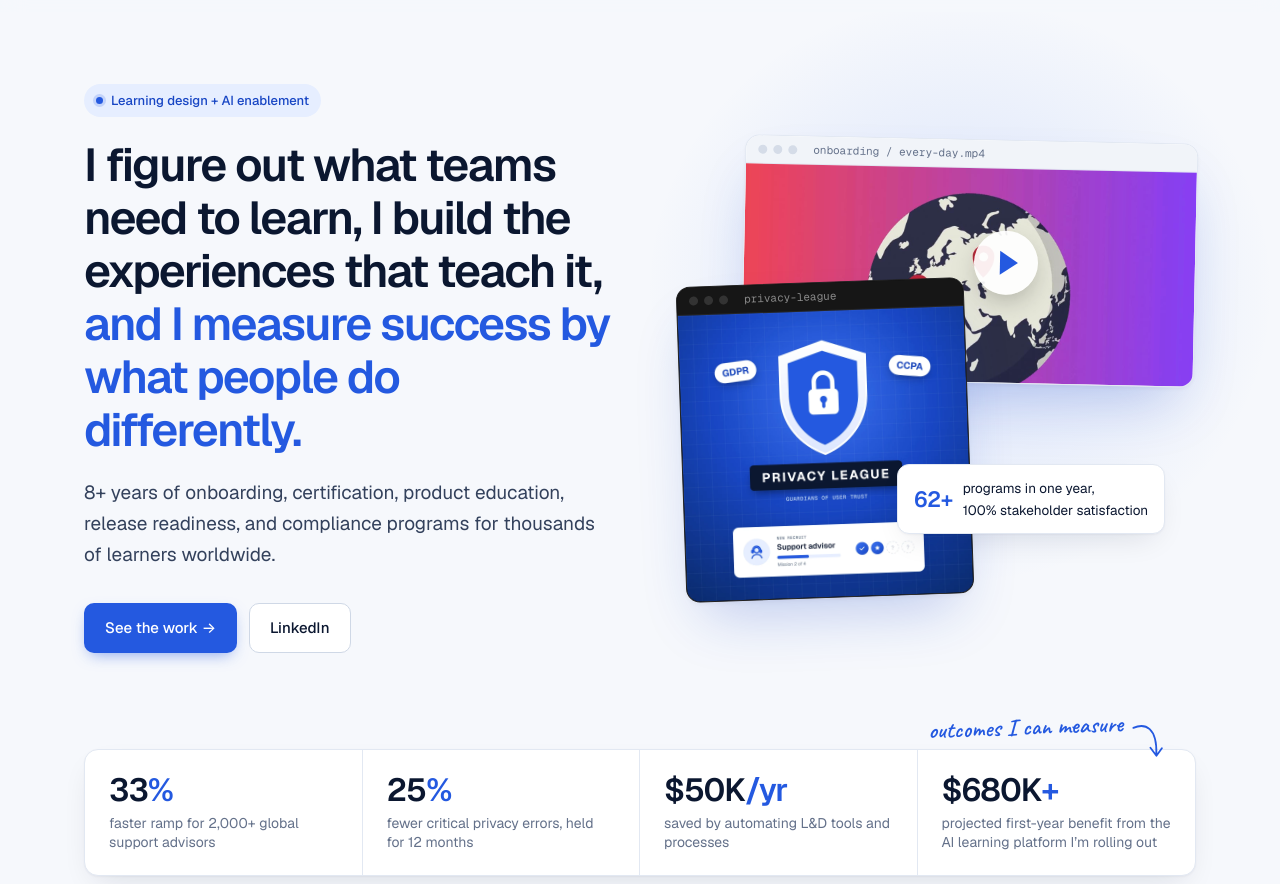
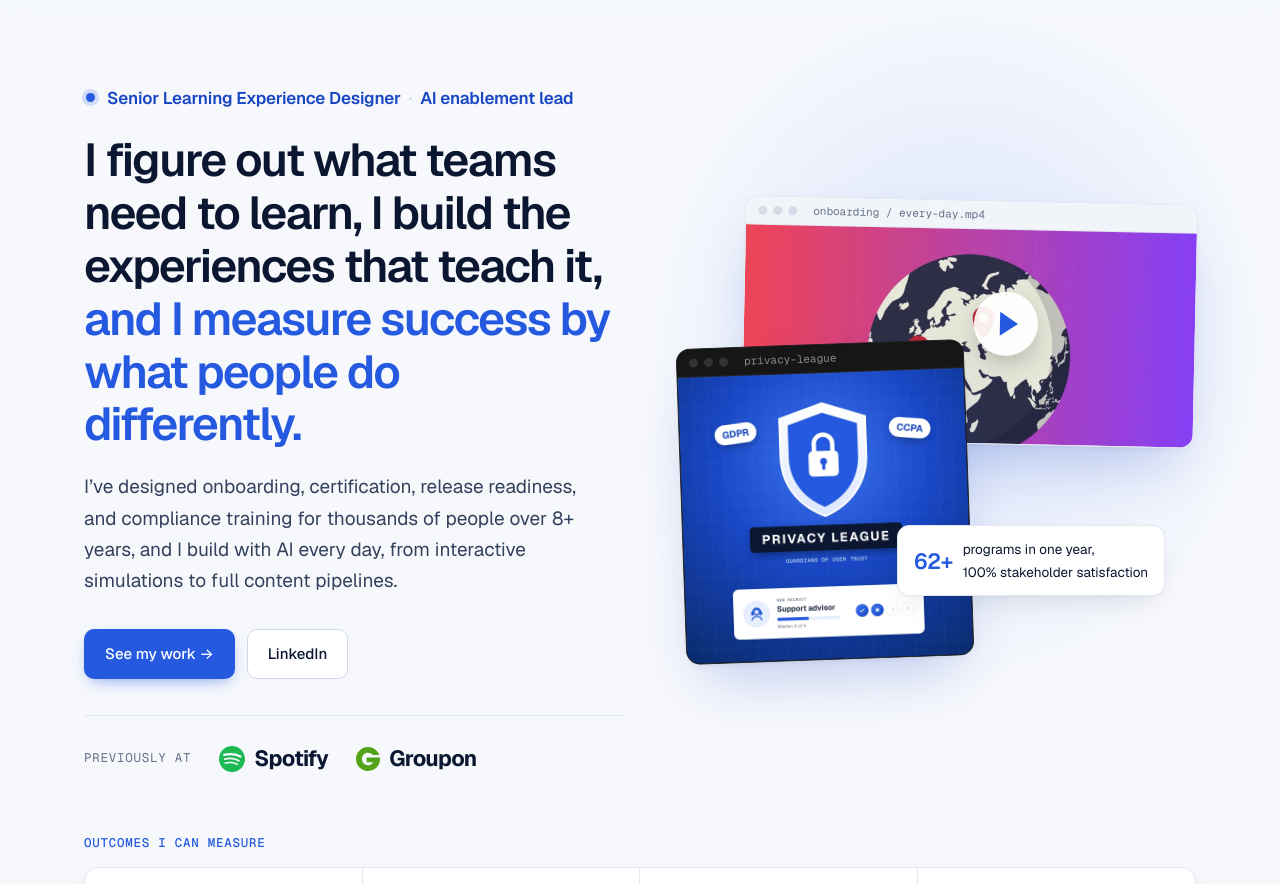
Before and after one commit to iamcalledlaura-cmyk/iamcalledlaura-cmyk.github.io, a plain HTML site: page index.html in a window 1280 px wide. Shown: the part 57-941 px from the top of the page. Drawn offline with nearby package versions, Linux system fonts and the light colour scheme.

Commit message:
Homepage: bigger role line, stronger subhead, See my work, Spotify/Groupon logos, outcomes label, $680K wording
Co-Authored-By: Claude Opus 5.5 <noreply@anthropic.com>
Claude-Session: https://claude.ai/code/session_01SdDVEZidniEXnjTLXEhyqS

```diff
--- a/index.html
+++ b/index.html
@@ -38,6 +38,20 @@
 .about-chips span{background:rgba(255,255,255,.06);border-color:rgba(255,255,255,.16);color:#DCE4F3}
 @media (max-width:860px){.about-merged{grid-template-columns:1fr;padding:32px 22px;gap:32px}}
 </style>
+<style>
+.hero-role{display:block;font-size:17px;font-weight:600;color:var(--blue-700);letter-spacing:-.01em;margin:0}
+.hero-role .dot{display:inline-block;vertical-align:middle;margin:-3px 12px 0 2px;width:9px;height:9px;border-radius:50%;background:var(--blue-600);box-shadow:0 0 0 4px rgba(36,89,224,.18);flex:none}
+.hero-role .sep{color:var(--blue-200);margin:0 4px}
+.prev-at{display:flex;align-items:center;flex-wrap:wrap;gap:14px 28px;margin-top:36px;padding-top:24px;border-top:1px solid var(--line)}
+.prev-label{font-family:var(--mono);font-size:12.5px;letter-spacing:.06em;text-transform:uppercase;color:var(--muted)}
+.prev-logo{display:inline-flex;align-items:center;gap:9px;color:var(--ink)}
+.prev-logo b{font-size:22px;font-weight:700;letter-spacing:-.03em}
+.prev-spotify svg{fill:#1DB954}
+.prev-groupon svg{fill:#53A318}
+.hero-role .nw{white-space:nowrap}
+@media (max-width:600px){.prev-at{gap:12px 24px}.prev-label{flex-basis:100%}.prev-logo b{font-size:19px}.hero-role{font-size:15.5px}.hero-role .sep{display:none}.hero-role .nw+.sep+.nw{display:block;padding-left:23px}}
+.metrics-label{text-align:left;margin:0 0 14px}
+</style>
 </head>
 <body>
 
@@ -56,12 +70,17 @@
   <header class="hero">
     <div class="container hero-grid">
       <div class="fade-in">
-        <span class="chip"><span class="dot"></span>Learning design + AI enablement</span>
+        <p class="hero-role"><span class="dot"></span><span class="nw">Senior Learning Experience Designer</span> <span class="sep">&middot;</span> <span class="nw">AI enablement lead</span></p>
         <h1>I figure out what teams need to learn, I build the experiences that teach it, <span class="hl">and I measure success by what people do differently.</span></h1>
-        <p class="hero-sub">8+ years of onboarding, certification, product education, release readiness, and compliance programs for thousands of learners worldwide.</p>
+        <p class="hero-sub">I&rsquo;ve designed onboarding, certification, release readiness, and compliance training for thousands of people over 8+ years, and I build with AI every day, from interactive simulations to full content pipelines.</p>
         <div class="hero-actions">
-          <a href="#work" class="btn btn-primary">See the work &rarr;</a>
+          <a href="#work" class="btn btn-primary">See my work &rarr;</a>
           <a href="https://www.linkedin.com/in/lauradewing" target="_blank" rel="noopener" class="btn btn-ghost">LinkedIn</a>
+        </div>
+        <div class="prev-at" aria-label="Previously at Spotify and Groupon">
+          <span class="prev-label">Previously at</span>
+          <span class="prev-logo prev-spotify"><svg aria-hidden="true" width="26" height="26" viewBox="0 0 24 24" xmlns="http://www.w3.org/2000/svg"><path d="M12 0C5.4 0 0 5.4 0 12s5.4 12 12 12 12-5.4 12-12S18.66 0 12 0zm5.521 17.34c-.24.359-.66.48-1.021.24-2.82-1.74-6.36-2.101-10.561-1.141-.418.122-.779-.179-.899-.539-.12-.421.18-.78.54-.9 4.56-1.021 8.52-.6 11.64 1.32.42.18.479.659.301 1.02zm1.44-3.3c-.301.42-.841.6-1.262.3-3.239-1.98-8.159-2.58-11.939-1.38-.479.12-1.02-.12-1.14-.6-.12-.48.12-1.021.6-1.141C9.6 9.9 15 10.561 18.72 12.84c.361.181.54.78.241 1.2zm.12-3.36C15.24 8.4 8.82 8.16 5.16 9.301c-.6.179-1.2-.181-1.38-.721-.18-.601.18-1.2.72-1.381 4.26-1.26 11.28-1.02 15.721 1.621.539.3.719 1.02.419 1.56-.299.421-1.02.599-1.559.3z"/></svg><b>Spotify</b></span>
+          <span class="prev-logo prev-groupon"><svg aria-hidden="true" width="24" height="24" viewBox="0 0 24 24" xmlns="http://www.w3.org/2000/svg"><path d="M3.316 20.334C5.618 22.736 8.554 24 12.012 24c3.988 0 7.739-1.95 9.978-5.163 1.353-1.95 2.01-4.158 2.01-6.755 0-.484-.032-1.006-.063-1.529H10.595v4.61h6.687c-1.155 2.012-3.094 3.12-5.27 3.12-3.229 0-6.125-2.824-6.125-6.497 0-3.315 2.699-6.069 6.125-6.069 1.844 0 3.355.749 4.811 2.239h6.52C21.468 3.019 17.084 0 12.083 0c-3.323 0-6.22 1.17-8.53 3.409C1.25 5.647 0 8.572 0 11.754c-.008 3.417 1.108 6.271 3.316 8.58z"/></svg><b>Groupon</b></span>
         </div>
       </div>
       <div class="stack fade-in">
@@ -79,12 +98,12 @@
   </header>
 
   <section class="container fade-in metrics-wrap" aria-label="Results">
-    <p class="scribble scribble-metrics" aria-hidden="true">outcomes I can measure <svg class="arrow-down" viewBox="0 0 44 48" width="36" height="40"><path d="M3 9 C 18 3, 32 10, 30 42 M23 34 L30 44 L37 35" fill="none" stroke="currentColor" stroke-width="2.2" stroke-linecap="round" stroke-linejoin="round"/></svg></p>
+    <p class="eyebrow metrics-label">Outcomes I can measure</p>
     <div class="metrics">
       <div class="metric"><b>33<em>%</em></b><span>faster ramp for 2,000+ global support advisors</span></div>
       <div class="metric"><b>25<em>%</em></b><span>fewer critical privacy errors, held for 12 months</span></div>
       <div class="metric"><b>$50K<em>/yr</em></b><span>saved by automating L&amp;D tools and processes</span></div>
-      <div class="metric"><b>$680K<em>+</em></b><span>projected first-year benefit from the AI learning platform I&rsquo;m rolling out</span></div>
+      <div class="metric"><b>$680K<em>+</em></b><span>projected first-year benefit from the AI learning platform I made the business case for and now lead</span></div>
     </div>
   </section>
 
```
